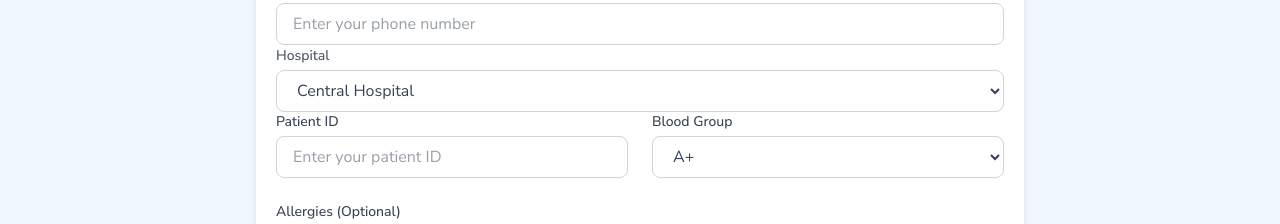
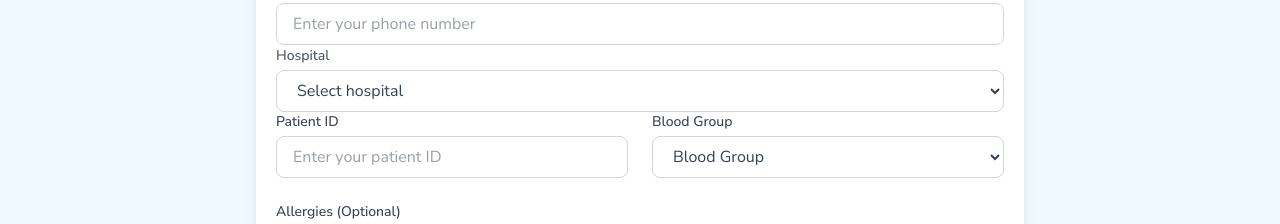
Before and after one commit to redmiracle/project_doctor, a Next.js app: page /signIn in a window 1280 px wide. Shown: the part 567-791 px from the top of the page. Built offline with nearby package versions, Linux system fonts and the light colour scheme; no server answers.

Commit message:
update form

```diff
--- a/src/components/ui/login/SignIn/SignIn.tsx
+++ b/src/components/ui/login/SignIn/SignIn.tsx
@@ -8,38 +8,37 @@ import FormFields from "@/components/ui/login/SignIn/forms/FormFields/FormFields
 import axios from "axios";
 
 
-interface regDataPatient {
+
+export interface formFildDataType{
     firstName: string;
     lastName: string;
     email: string;
     password: string;
     phoneNum: string;
     hospital: string;
+}
+
+
+export interface regDataPatientType extends formFildDataType {
     bloodGroup: string;
     allergic: string;
     patientID: string;
 }
 
-interface regDataDoctor {
-    firstName: string;
-    lastName: string;
-    email: string;
-    password: string;
-    phoneNum: string;
-    hospital: string;
+export interface regDataDoctorType extends formFildDataType {
     jobTitle: string;
 
 }
 
 
 export default function SignIn() {
-    const [patientData, setPatientData] = useState<Partial<regDataPatient>>({});
-    const [doctorData, setDoctorData] = useState<Partial<regDataDoctor>>({});
-    const [formFildData, setFormFildData] = useState<Partial<regDataPatient>>({});
+    const [patientData, setPatientData] = useState<Partial<regDataPatientType>>({});
+    const [doctorData, setDoctorData] = useState<Partial<regDataDoctorType>>({});
+    const [formFildData, setFormFildData] = useState<Partial<formFildDataType>>({});
     const [isDoctor, setIsDoctor] = useState<boolean>(false);
-    const [errors, setErrors] = useState<Partial<regDataPatient | regDataDoctor>>({});
+    const [errors, setErrors] = useState<Partial<regDataPatientType | regDataDoctorType>>({});
 
-    const handleChange = (e: React.ChangeEvent<HTMLInputElement | HTMLSelectElement>,type:string) => {
+    const handleChange = (e: React.ChangeEvent<HTMLInputElement | HTMLSelectElement|HTMLTextAreaElement>,type:"doctor"|'patient'|'formFields') => {
         const {name, value} = e.target;
 
         switch (type) {
@@ -80,6 +79,23 @@ export default function SignIn() {
         // }
     };
 
+    const clearRegData = () => {
+        setFormFildData({});
+        setDoctorData({});
+        setPatientData({})
+    }
+
+    const changeFor=(type:"doctor"|"patient") => {
+        if(type === "doctor"){
+            clearRegData()
+            setIsDoctor(true)
+        }
+        else if(type === "patient"){
+            clearRegData()
+            setIsDoctor(false)
+        }
+    }
+
     return (
         <div className="w-full max-w-3xl bg-white rounded-xl shadow-lg overflow-hidden mx-auto mt-10">
             <div className="bg-blue-600 text-white p-6 text-center">
@@ -90,22 +106,22 @@ export default function SignIn() {
                 <div className="bg-white rounded-full p-1 shadow-md flex items-center">
                     <button className={`px-6 py-2 rounded-full text-sm font-medium transition-all ${
                         !isDoctor ? "bg-blue-600 text-white" : "text-gray-600 hover:bg-gray-100"}`}
-                            onClick={() => setIsDoctor(false)}>Patient
+                            onClick={()=>changeFor("patient")}>Patient
                     </button>
                     <button className={`px-6 py-2 rounded-full text-sm font-medium transition-all ${
                         isDoctor ? "bg-blue-600 text-white" : "text-gray-600 hover:bg-gray-100"}`}
-                            onClick={() => setIsDoctor(true)}>Doctor
+                            onClick={() => changeFor("doctor")}>Doctor
                     </button>
                 </div>
             </div>
             <div className="relative w-full mx-auto min-h-[500px] mt-6 px-5">
-                <FormFields handleChange={handleChange}/>
+                <FormFields handleChange={handleChange} formFildData={formFildData}/>
                 {isDoctor ?
-                    <DoctorForm handleChange={handleChange}/>
+                    <DoctorForm handleChange={handleChange} doctorData={doctorData}/>
 
                     :
 
-                   <PatientForm handleChange={handleChange}/>
+                   <PatientForm handleChange={handleChange} patientData={patientData}/>
 
 
                 }
--- a/src/components/ui/login/SignIn/forms/DoctorForm/DoctorForm.tsx
+++ b/src/components/ui/login/SignIn/forms/DoctorForm/DoctorForm.tsx
@@ -1,23 +1,26 @@
 
 
 import React from "react";
-import FormFields from "@/components/ui/login/SignIn/forms/FormFields/FormFields";
+import {regDataDoctorType} from "@/components/ui/login/SignIn/SignIn";
+
 
 
 interface Props {
-    handleChange:(e: React.ChangeEvent<HTMLInputElement | HTMLSelectElement>) => void;
+    handleChange:(e: React.ChangeEvent<HTMLInputElement | HTMLSelectElement|HTMLTextAreaElement>,type:"doctor"|'patient'|'formFields') => void;
+    doctorData:Partial<regDataDoctorType>;
 }
 
 
-export default function DoctorForm({handleChange}: Props) {
+export default function DoctorForm({handleChange,doctorData}: Props) {
 
-
+    const {jobTitle}=doctorData;
     return (
         <div  className="grid grid-cols-1 md:grid-cols-2 gap-6">
                 <div>
                     <label className="block text-sm font-medium text-gray-700 mb-1">Job Title</label>
                     <input
-                        onChange={handleChange}
+                        value={jobTitle?jobTitle:''}
+                        onChange={e=>handleChange(e,'doctor')}
                         name="jobTitle" type="text" placeholder="Enter your job title" className="w-full px-4 py-2 border border-gray-300 rounded-lg focus:ring-2 focus:ring-blue-500 focus:border-blue-500 outline-none transition-all"/>
                 </div>
             </div>
--- a/src/components/ui/login/SignIn/forms/FormFields/FormFields.tsx
+++ b/src/components/ui/login/SignIn/forms/FormFields/FormFields.tsx
@@ -1,46 +1,49 @@
 import styles from "./formFields.module.css";
 import React from "react";
+import {formFildDataType} from "@/components/ui/login/SignIn/SignIn";
 
 interface Props {
-    handleChange:(e: React.ChangeEvent<HTMLInputElement | HTMLSelectElement>,type:string) => void;
+    handleChange:(e: React.ChangeEvent<HTMLInputElement | HTMLSelectElement|HTMLTextAreaElement>,type:"doctor"|'patient'|'formFields') => void;
+    formFildData: Partial<formFildDataType>;
 
 }
 
-export default function FormFields({handleChange}: Props) {
+export default function FormFields({handleChange,formFildData}: Props) {
+    const {firstName,lastName,email,password,phoneNum,hospital}=formFildData;
 
     return (
         <>
             <div>
                 <label className={styles.label}>First Name</label>
                 <input name="firstName" onChange={e=>handleChange(e,'formFields')} type="text"
-                       placeholder="Enter your first name" className={styles.input}/>
+                      value={firstName?firstName:''}  placeholder="Enter your first name" className={styles.input}/>
             </div>
 
             <div>
                 <label className={styles.label}>Last Name</label>
                 <input name="lastName" onChange={e=>handleChange(e,'formFields')} type="text"
-                       placeholder="Enter your last name" className={styles.input}/>
+                     value={lastName?lastName:''}  placeholder="Enter your last name" className={styles.input}/>
             </div>
             <div>
                 <label className={styles.label}>Email</label>
                 <input name="email"  onChange={e=>handleChange(e,'formFields')} type="text"
-                       placeholder="your.email@example.com" className={styles.input}/>
+                       value={email?email:''} placeholder="your.email@example.com" className={styles.input}/>
             </div>
             <div>
                 <label className={styles.label}>Password</label>
                 <input name="password" onChange={e=>handleChange(e,'formFields')} type="password"
-                       placeholder="Create a secure password" className={styles.input}/>
+                     value={password?password:''}  placeholder="Create a secure password" className={styles.input}/>
             </div>
 
             <div>
                 <label className={styles.label}>Phone Number</label>
                 <input name="phoneNum"  onChange={e=>handleChange(e,'formFields')} type="tel"
-                       placeholder="Enter your phone number" className={styles.input}/>
+                      value={phoneNum?password:''}  placeholder="Enter your phone number" className={styles.input}/>
             </div>
 
             <div>
                 <label className={styles.label}>Hospital</label>
-                <select name="hospital" onChange={e=>handleChange(e,'formFields')} className={styles.input}>
+                <select name="hospital" value={hospital?hospital:''} onChange={e=>handleChange(e,'formFields')} className={styles.input}>
                     <option value="" disabled>Select hospital</option>
                     <option value="1">Central Hospital</option>
                     <option value="2">City Medical Center</option>
--- a/src/components/ui/login/SignIn/forms/PatientForm/PatientForm.tsx
+++ b/src/components/ui/login/SignIn/forms/PatientForm/PatientForm.tsx
@@ -1,28 +1,33 @@
 
 
 import React from "react";
+import {regDataPatientType} from "@/components/ui/login/SignIn/SignIn";
 
 
 interface Props {
-    handleChange:(e: React.ChangeEvent<HTMLInputElement | HTMLSelectElement>) => void;
+    handleChange:(e: React.ChangeEvent<HTMLInputElement | HTMLSelectElement|HTMLTextAreaElement>,type:"doctor"|'patient'|'formFields') => void;
+    patientData:Partial<regDataPatientType>;
 }
 
 
-export default function PatientForm({ handleChange }:Props) {
+export default function PatientForm({ handleChange,patientData }:Props) {
+    const {bloodGroup,allergic,patientID}=patientData
 
     return (
         <div className="grid grid-cols-1 md:grid-cols-2 gap-6">
                 <div>
                     <label  className="block text-sm font-medium text-gray-700 mb-1">Patient ID</label>
                     <input
-                        onChange={handleChange}
+                        onChange={e=>handleChange(e,'patient')}
+                        value={patientID??''}
                         name="patientId" type="text" placeholder="Enter your patient ID"
                            className="w-full px-4 py-2 border border-gray-300 rounded-lg focus:ring-2 focus:ring-blue-500 focus:border-blue-500 outline-none transition-all"/>
                 </div>
                 <div>
                     <label className="block text-sm font-medium text-gray-700 mb-1">Blood Group</label>
                     <select name="bloodGroup"
-                            onChange={handleChange}
+                            value={bloodGroup?bloodGroup:''}
+                            onChange={e=>handleChange(e,'patient')}
                             className="w-full px-4 py-2 border border-gray-300 rounded-lg focus:ring-2 focus:ring-blue-500 focus:border-blue-500 outline-none transition-all bg-white">
                         <option value="" disabled>Blood Group</option>
                         <option value="A+">A+</option>
@@ -38,6 +43,8 @@ export default function PatientForm({ handleChange }:Props) {
                 <div>
                     <label  className="block text-sm font-medium text-gray-700 mb-1">Allergies (Optional)</label>
                     <textarea name="allergies" placeholder="List any allergies you have"
+                              onChange={e=>handleChange(e,'patient')}
+                              value={allergic??''}
                               className="w-full px-4 py-2 border border-gray-300 rounded-lg focus:ring-2 focus:ring-blue-500 focus:border-blue-500 outline-none transition-all"
                               ></textarea>
                 </div>
```
